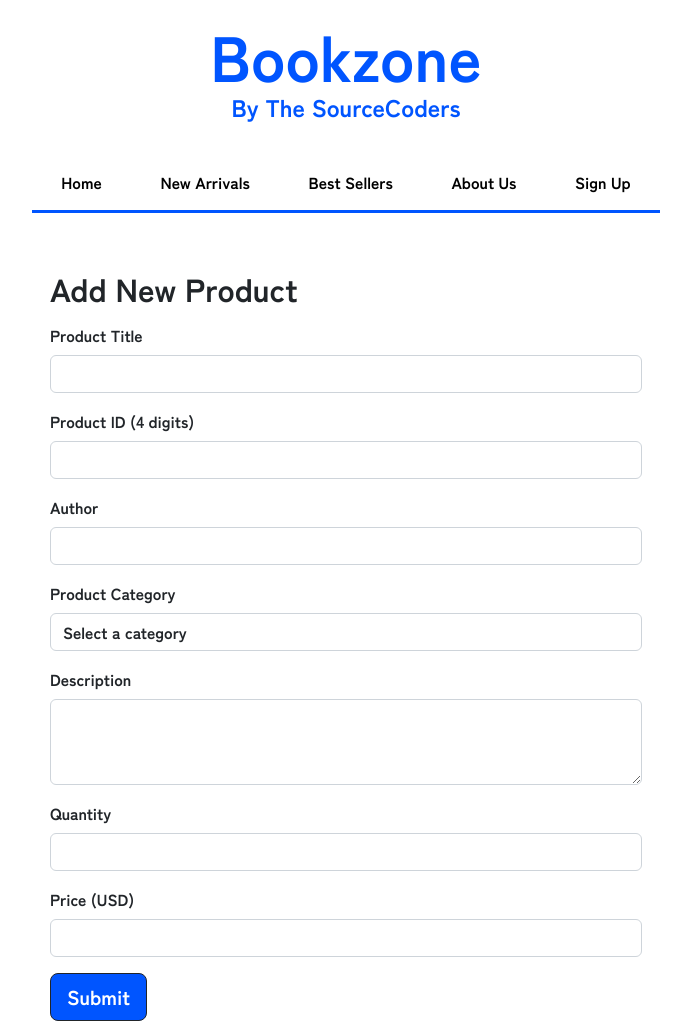
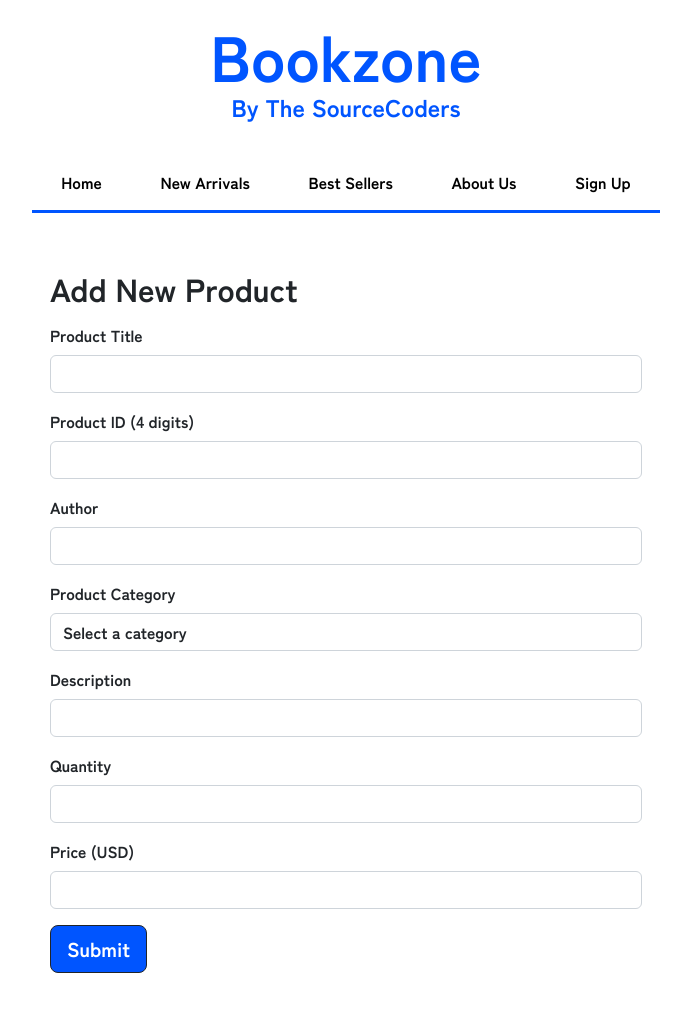
Before and after one commit to hlogaraj/bookzone, a plain HTML site: page product management.html in a window 1280 px wide. Shown: the top 1024 px of the page, without its empty margins (294-985 px from the left). Drawn offline with Linux system fonts and the light colour scheme.

Commit message:
reformatted description boxes

```diff
--- a/product management.html
+++ b/product management.html
@@ -99,8 +99,7 @@
 			<div class="row">
 				<div class="mb-3">
 					<label class="form-label" for="new-description">Description</label>
-					<textarea class="form-control" type="text" id="update-description"
-						name="update-description" rows = 3> </textarea>
+					<input class="form-control" type="text" id="new-description" name="new-description" >
 					<p class="error hidden">Please enter a product description.</p>
 				</div>
 			</div>
@@ -140,7 +139,7 @@
 				<button id="id-search-button" type="button"
 					class="btn btn-lg btn-outline-dark id-search-button">Search</button>
 			</form>
-			<div class="id-match hidden" id="id-match">
+			<div class="id-match hidden" id = "id-match">
 				<div class="row">
 					<div class="mb-3">
 						<label class="form-label" for="update-title">Product Title</label>
@@ -170,8 +169,7 @@
 				<div class="row">
 					<div class="mb-3">
 						<label class="form-label" for="update-description">Description</label>
-						<textarea class="form-control" type="text" id="update-description"
-						name="update-description" rows = 3> </textarea>
+						<input class="form-control" type="text" id="update-description" name="update-description">
 						<p class="error hidden">Please enter a product description.</p>
 					</div>
 				</div>
```
